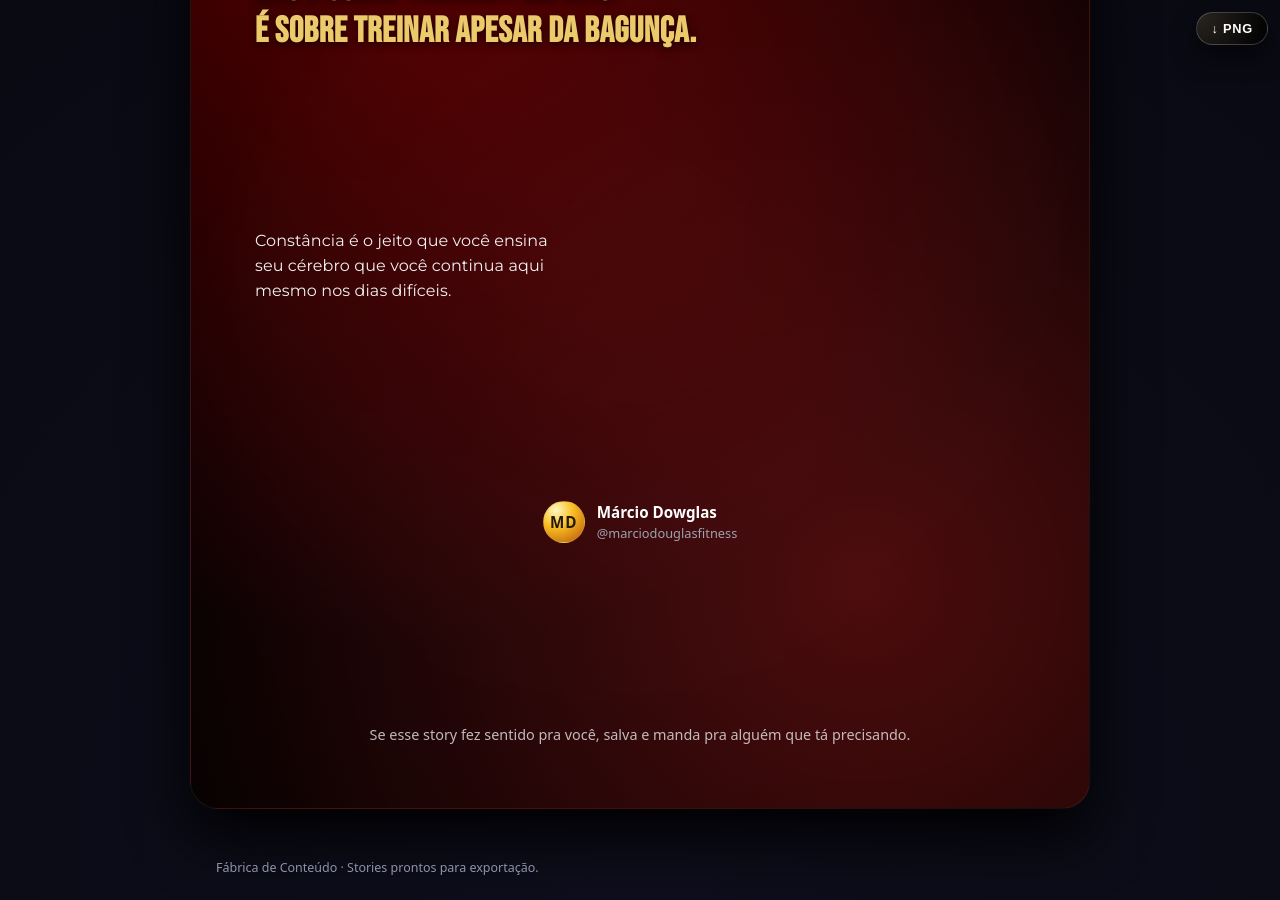
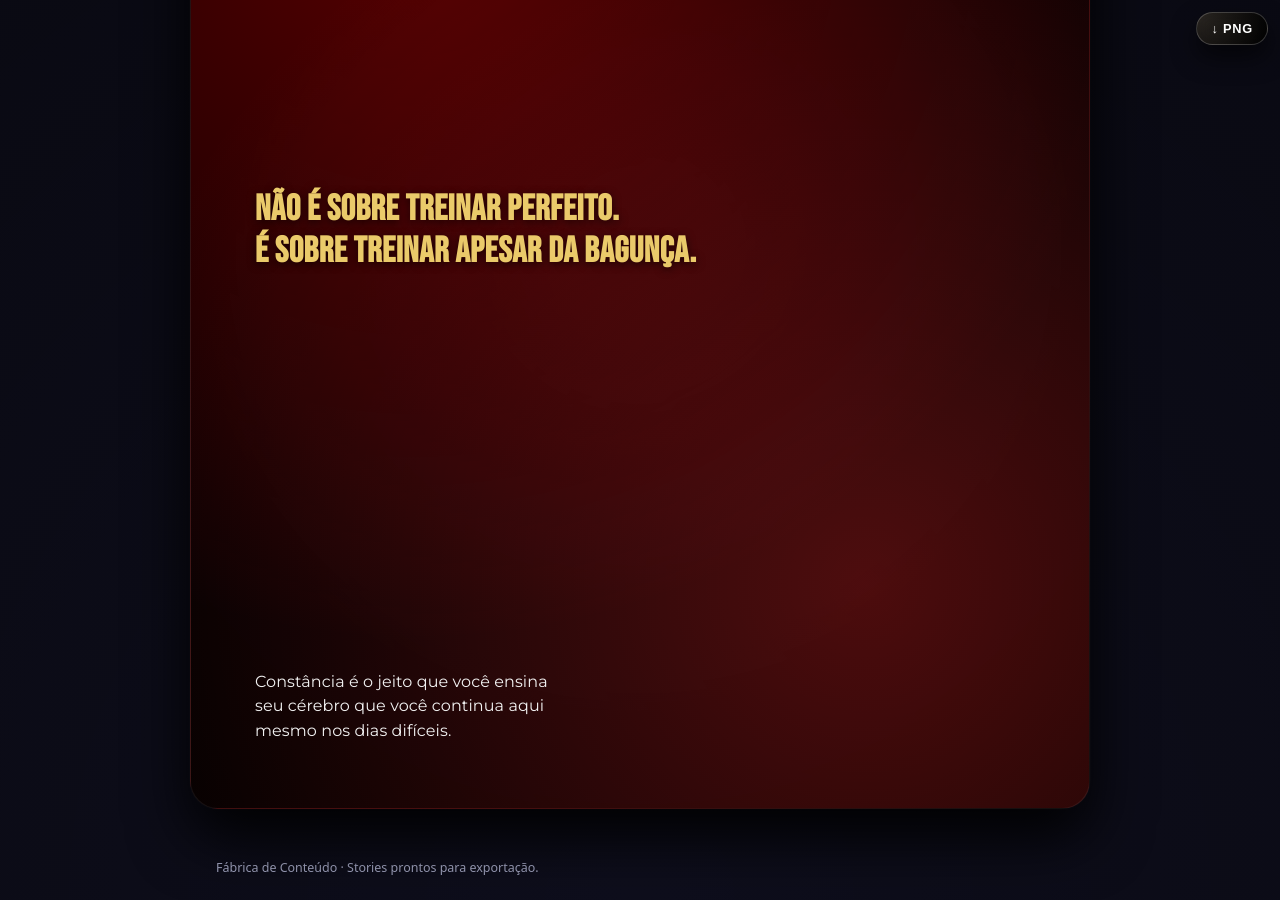
Before and after one commit to mbritodowglas-collab/fabrica-conteudo, a Jekyll site: the page built from content/stories/modelo-dois.md, in a window 1280 px wide and 900 px high, scrolled down 2875 px. Built offline with Jekyll 4.4.1, drawn with Linux system fonts in a browser that asks for light colours.

Commit message:
Update stories.html

```diff
--- a/_layouts/stories.html
+++ b/_layouts/stories.html
@@ -20,19 +20,6 @@
 <button id="download-stories" class="fc-download-fixed" type="button">
   ↓ PNG
 </button>
-
-{%- comment %}
-  Mesmo esquema de avatar/nome usado no "static" e no carrossel.
-{% endcomment -%}
-
-{%- assign nome = page.autor_nome | default: page.autor | default: 'MD Personal' -%}
-{%- assign partes = nome | split: ' ' -%}
-{%- assign p1 = partes[0] | slice: 0,1 -%}
-{%- assign p2 = '' -%}
-{%- if partes.size > 1 -%}
-  {%- assign p2 = partes[1] | slice: 0,1 -%}
-{%- endif -%}
-{%- assign iniciais = p1 | append: p2 -%}
 
 <main class="fc-main fc-main--carrossel">
 
@@ -88,43 +75,6 @@
           </p>
         {% endif %}
 
-        {%- comment %}
-          🔥 INSERÇÃO DO BLOCO DE PERFIL NO ÚLTIMO SLIDE
-        {% endcomment -%}
-        {% if forloop.last %}
-        <div class="fc-slide__profile" style="margin-top: 2.5rem; display: flex; justify-content: center;">
-          <div class="fc-profile-card" style="display: flex; align-items: center; gap: 0.75rem;">
-
-            <div class="fc-avatar">
-              {% if page.avatar %}
-                <img src="{{ page.avatar | relative_url }}" alt="{{ nome }}" class="fc-avatar__img">
-              {% else %}
-                <span class="fc-avatar__text">{{ iniciais | upcase }}</span>
-              {% endif %}
-            </div>
-
-            <div class="fc-static-user" style="text-align: left;">
-              <div class="fc-static-user__name">
-                {{ nome }}
-                {% if page.verificado %}
-                  <span class="fc-verified-badge" title="Verificado"></span>
-                {% endif %}
-              </div>
-
-              {% if page.autor_handle %}
-                <div class="fc-static-user__handle">{{ page.autor_handle }}</div>
-              {% endif %}
-            </div>
-
-          </div>
-        </div>
-
-        <!-- CTA suave de engajamento -->
-        <div class="fc-slide__engage" style="margin-top: 1.5rem; text-align: center; opacity: 0.75; font-size: 0.9rem;">
-          Se esse story fez sentido pra você, salva e manda pra alguém que tá precisando.
-        </div>
-        {% endif %}
-
         {% if s.cta %}
           <footer class="fc-slide__footer">
             <p class="fc-slide__cta">
```
